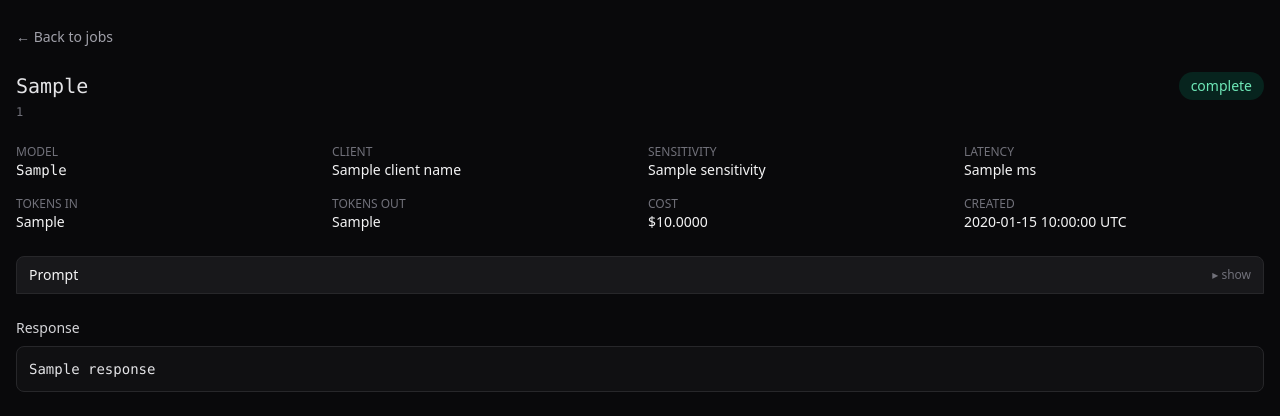
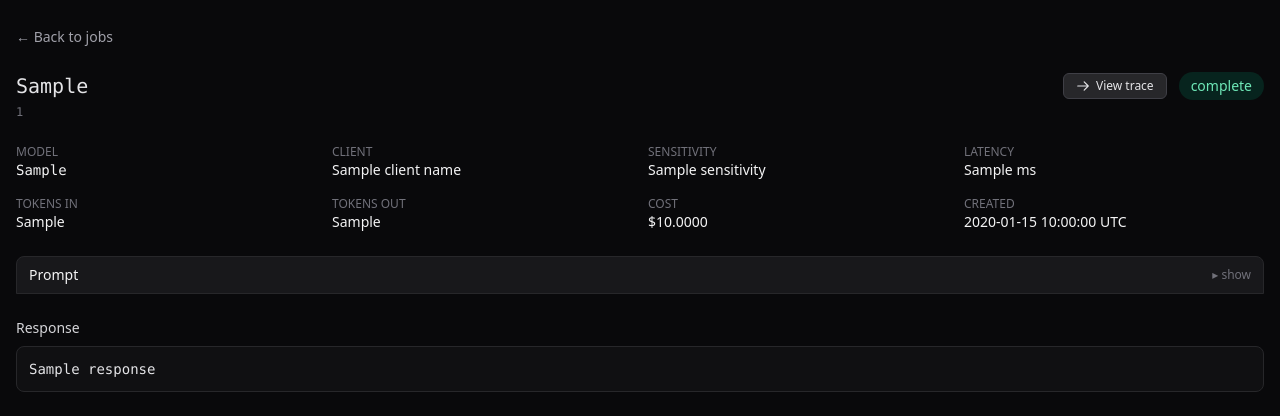
Before and after one commit to gotoplanb/conduct, a FastAPI app: template templates/job_detail.html in a window 1280 px wide. Shown: the top 416 px of the page. Run offline with FastAPI, Linux system fonts and the light colour scheme; the template is opened without the code that fills it: most values are stand-ins (such as "Sample title", 1, 10 or a date in 2020); parts of the project's set-up code (start-up, migrations or seed data) failed here and were passed over; some libraries are stand-ins or nearby versions.

Commit message:
UI: deep-link from job detail to its trace in Grafana
Every span Conduct emits sets a `job.id` attribute, so a TraceQL
filter `{.job.id="<id>"}` pulls back exactly that job's trace tree.
The job detail page now renders a "View trace" button next to the
status pill that opens Grafana's Explore view pre-loaded with:

- Datasource: Tempo (by name; works if there's a single Tempo DS)
- TraceQL query: {.job.id="<id>"}
- Range: created_at − 60s to completed_at + 60s (Tempo's search is
  range-bounded, so a narrow window is faster than "last 24h")

The URL is rendered server-side but followed by the browser, so the
default GRAFANA_BASE_URL=http://localhost:3000 works whether the API
runs host-side or in a container — the browser is always on the host.
Set the env to empty to suppress the link entirely.

Verified: a job's link encodes the right query; the same query hit
directly against Tempo's /api/search returns the expected trace.

Co-Authored-By: Claude Opus 4.7 (1M context) <noreply@anthropic.com>

```diff
--- a/config/settings.py
+++ b/config/settings.py
@@ -34,6 +34,10 @@ class Settings(BaseSettings):
     otel_endpoint: str = Field(default="http://localhost:4317", alias="OTEL_EXPORTER_OTLP_ENDPOINT")
     otel_service_name: str = Field(default="conduct", alias="OTEL_SERVICE_NAME")
 
+    # Grafana base URL used by the UI to build deep-links into Tempo for a
+    # specific job's trace. Set to empty to suppress the link.
+    grafana_base_url: str = Field(default="http://localhost:3000", alias="GRAFANA_BASE_URL")
+
     @property
     def resident_models(self) -> list[str]:
         return [m.strip() for m in self.resident_models_raw.split(",") if m.strip()]
--- a/routes/ui.py
+++ b/routes/ui.py
@@ -12,6 +12,7 @@ import json
 from collections import defaultdict
 from datetime import UTC, datetime, timedelta
 from pathlib import Path
+from urllib.parse import quote
 from uuid import UUID
 
 from fastapi import APIRouter, Cookie, Depends, Form, HTTPException, Query, Request, status
@@ -57,6 +58,40 @@ async def admin_session(
             status_code=status.HTTP_303_SEE_OTHER,
             headers={"Location": "/ui/login"},
         )
+
+
+def _grafana_trace_url(job: Job) -> str | None:
+    """Build a Grafana Explore URL pre-loaded with a TraceQL query for this
+    job's spans. Time range is bracketed around the job's actual run window
+    so Tempo's lookup is fast even on busy days. Returns None when Grafana
+    isn't configured."""
+    base = get_settings().grafana_base_url.rstrip("/")
+    if not base:
+        return None
+
+    # Pad ±60s around the job. created_at always exists; completed_at may
+    # not (for still-running or never-started jobs) — fall back to "now".
+    created = job.created_at
+    if created.tzinfo is None:
+        created = created.replace(tzinfo=UTC)
+    completed = job.completed_at or datetime.now(UTC)
+    if completed.tzinfo is None:
+        completed = completed.replace(tzinfo=UTC)
+    from_ms = int((created - timedelta(seconds=60)).timestamp() * 1000)
+    to_ms = int((completed + timedelta(seconds=60)).timestamp() * 1000)
+
+    explore = {
+        "datasource": "Tempo",
+        "queries": [
+            {
+                "refId": "A",
+                "queryType": "traceql",
+                "query": f'{{.job.id="{job.id}"}}',
+            }
+        ],
+        "range": {"from": str(from_ms), "to": str(to_ms)},
+    }
+    return f"{base}/explore?orgId=1&left={quote(json.dumps(explore))}"
 
 
 def _humanize_age(dt: datetime) -> str:
@@ -230,6 +265,7 @@ async def job_detail(
                 for s in shadows
             ],
             "metadata_json": json.dumps(job.job_metadata or {}, indent=2, default=str),
+            "grafana_trace_url": _grafana_trace_url(job),
         },
     )
 
--- a/templates/job_detail.html
+++ b/templates/job_detail.html
@@ -10,6 +10,17 @@
     <h1 class="text-xl font-mono text-zinc-200">{{ job.task_type }}</h1>
     <p class="text-xs text-zinc-500 mt-1 font-mono">{{ job.id }}</p>
   </div>
+  <div class="flex items-center gap-3">
+    {% if grafana_trace_url %}
+    <a href="{{ grafana_trace_url }}" target="_blank" rel="noopener"
+       class="inline-flex items-center gap-1.5 px-3 py-1 rounded-md bg-zinc-800 hover:bg-zinc-700 border border-zinc-700 text-xs text-zinc-200 transition"
+       title="Open this job's trace in Grafana">
+      <svg class="w-3.5 h-3.5" fill="none" stroke="currentColor" stroke-width="2" viewBox="0 0 24 24">
+        <path stroke-linecap="round" stroke-linejoin="round" d="M14 5l7 7m0 0l-7 7m7-7H3"/>
+      </svg>
+      View trace
+    </a>
+    {% endif %}
     <span class="inline-flex items-center px-3 py-1 rounded-full text-sm
       {% if job.status == 'complete' %}bg-emerald-900/40 text-emerald-300
       {% elif job.status == 'failed' %}bg-red-900/40 text-red-300
@@ -17,6 +28,7 @@
       {% else %}bg-zinc-800 text-zinc-300{% endif %}">
       {{ job.status }}
     </span>
+  </div>
 </div>
 
 <dl class="grid grid-cols-2 md:grid-cols-4 gap-4 mb-6">
```
Also changed, not shown: 1 other file. Lines whose indentation alone changed are shown as unchanged.
